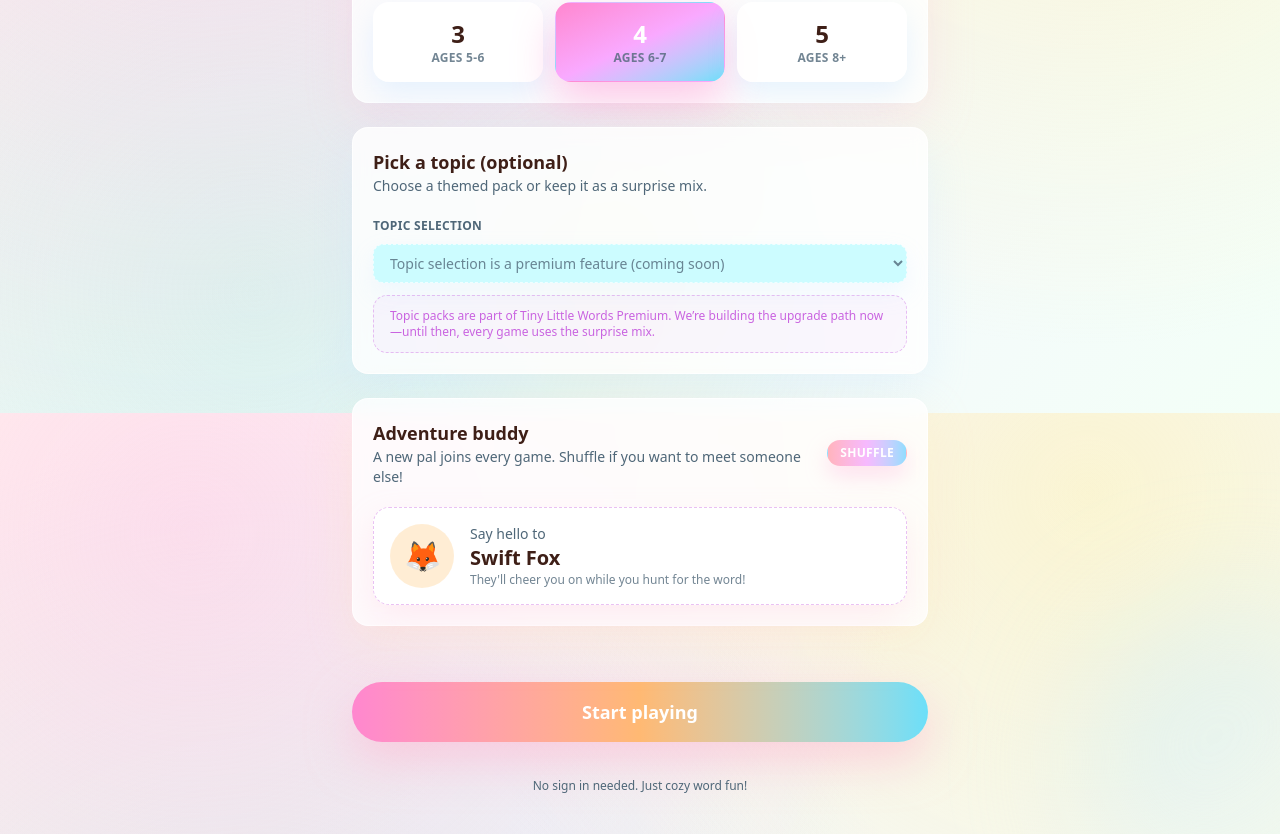
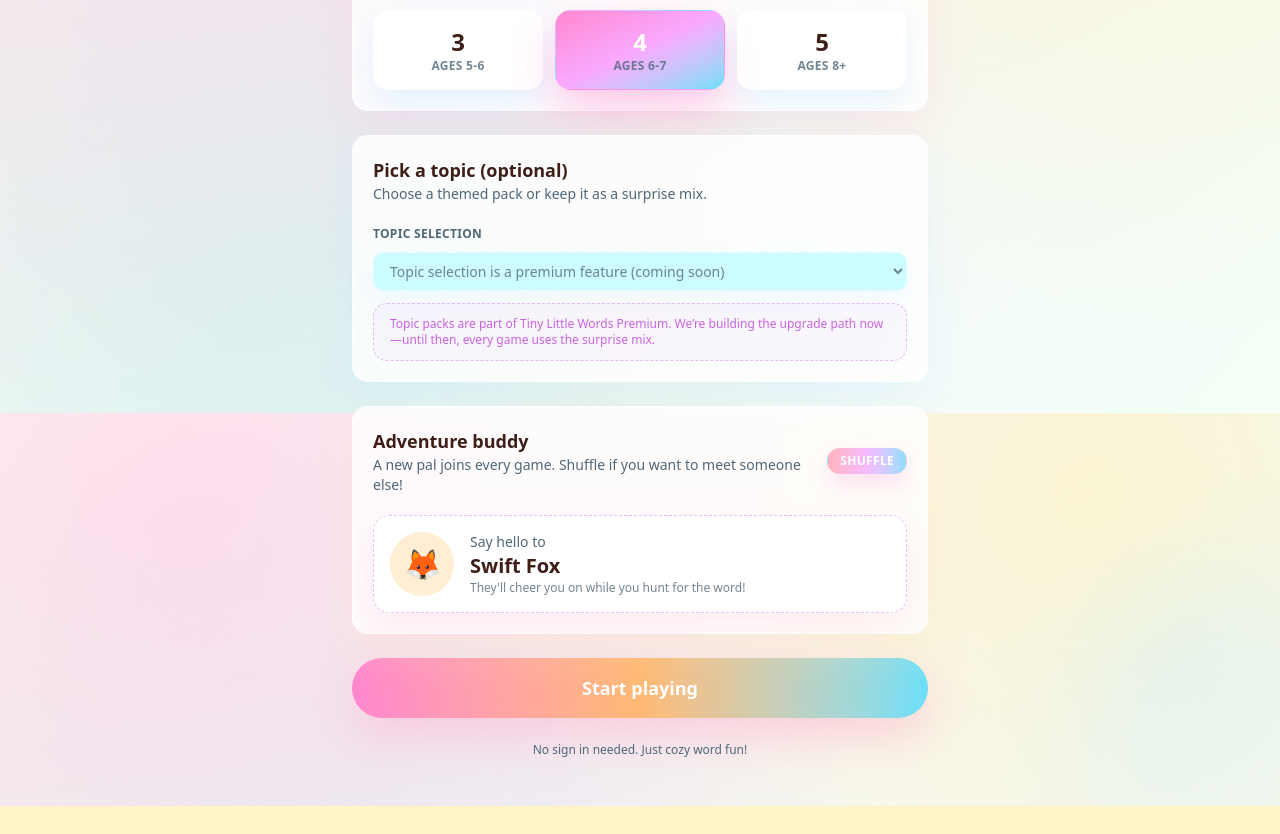
Before and after one commit to weezyiswain/tinylittlewords, a Next.js app in the folder apps/web/: page / in a window 1280 px wide. Shown: the part 387-1221 px from the top of the page. After the commit the page ends 1193 px from the top, so only its background shows below. Built offline with nearby package versions, Linux system fonts and the light colour scheme; no server answers; the database is empty.

Commit message:
staging all files

```diff
--- a/apps/web/src/app/page.tsx
+++ b/apps/web/src/app/page.tsx
@@ -157,7 +157,7 @@ export default function Home() {
   };
 
   return (
-    <main className="relative grid min-h-dvh place-items-center overflow-hidden px-6 py-10 sm:px-10">
+    <main className="relative flex min-h-dvh flex-col items-center overflow-hidden px-4 py-8 pt-[calc(env(safe-area-inset-top,0)+2rem)] sm:px-10 sm:py-12">
       <div className="pointer-events-none absolute inset-0 -z-10">
         <div className="absolute -top-24 left-[-12%] h-64 w-64 rounded-full bg-gradient-to-br from-rose-200/70 via-rose-100/50 to-transparent blur-3xl sm:h-72 sm:w-72" />
         <div className="absolute -bottom-24 right-[-10%] h-72 w-72 rounded-full bg-gradient-to-br from-sky-200/60 via-sky-100/40 to-transparent blur-3xl sm:h-80 sm:w-80" />
@@ -195,12 +195,15 @@ export default function Home() {
             </p>
           </div>
 
-          <div className="mt-5 grid grid-cols-3 gap-3">
+          <div className="mt-5 grid grid-cols-3 gap-3" role="radiogroup" aria-label="Select word length">
             {WORD_LENGTH_OPTIONS.map((lengthOption) => (
               <button
                 key={lengthOption}
                 type="button"
                 onClick={() => setSelectedLength(lengthOption)}
+                role="radio"
+                aria-checked={lengthOption === selectedLength}
+                aria-label={`${lengthOption}-letter words (${AGE_SHORT_COPY[lengthOption]})`}
                 className={cn(
                   "flex h-20 flex-col items-center justify-center rounded-2xl border border-transparent bg-white/85 text-center font-semibold text-foreground shadow-[0_12px_28px_rgba(168,213,255,0.25)] transition-all duration-200 hover:-translate-y-0.5 hover:border-primary/40 hover:shadow-[0_16px_36px_rgba(255,170,214,0.35)] focus-visible:outline-none focus-visible:ring-2 focus-visible:ring-primary/70 focus-visible:ring-offset-2 focus-visible:ring-offset-background",
                   lengthOption === selectedLength
@@ -273,6 +276,7 @@ export default function Home() {
               type="button"
               onClick={handleShuffleAvatar}
               className="inline-flex items-center justify-center rounded-full border border-transparent bg-gradient-to-r from-rose-300/80 via-fuchsia-300/80 to-sky-300/80 px-3 py-1 text-xs font-semibold uppercase tracking-wide text-white shadow-[0_10px_22px_rgba(255,180,220,0.4)] transition hover:shadow-[0_12px_28px_rgba(116,180,255,0.4)] focus-visible:outline-none focus-visible:ring-2 focus-visible:ring-primary/70 focus-visible:ring-offset-2 focus-visible:ring-offset-background"
+              aria-label="Shuffle adventure buddy"
             >
               Shuffle
             </button>
@@ -306,12 +310,12 @@ export default function Home() {
           type="button"
           onClick={handleStart}
           whileTap={{ scale: 0.98 }}
-          className="mt-8 w-full rounded-full bg-gradient-to-r from-[#ff87cf] via-[#ffb973] to-[#6bdff9] px-5 py-4 text-lg font-semibold text-white shadow-[0_18px_45px_rgba(255,174,204,0.5)] transition hover:shadow-[0_20px_55px_rgba(255,174,204,0.55)] focus-visible:outline-none focus-visible:ring-2 focus-visible:ring-primary/70 focus-visible:ring-offset-2 focus-visible:ring-offset-background"
+          className="w-full rounded-full bg-gradient-to-r from-[#ff87cf] via-[#ffb973] to-[#6bdff9] px-5 py-4 text-lg font-semibold text-white shadow-[0_18px_45px_rgba(255,174,204,0.5)] transition hover:shadow-[0_20px_55px_rgba(255,174,204,0.55)] focus-visible:outline-none focus-visible:ring-2 focus-visible:ring-primary/70 focus-visible:ring-offset-2 focus-visible:ring-offset-background"
         >
           Start playing
         </motion.button>
 
-        <p className="mt-3 text-center text-xs text-muted-foreground">
+        <p className="text-center text-xs text-muted-foreground">
           No sign in needed. Just cozy word fun!
         </p>
       </motion.div>
--- a/apps/web/src/app/play/page.tsx
+++ b/apps/web/src/app/play/page.tsx
@@ -734,6 +734,8 @@ export default function PlayPage() {
               <div
                 className="flex items-center justify-between gap-3 rounded-3xl border border-white/70 bg-white/85 px-4 py-3 shadow-[0_18px_45px_rgba(173,216,255,0.3)] backdrop-blur"
                 style={{ backfaceVisibility: "hidden" }}
+                aria-live="polite"
+                role="status"
               >
                 <div className="flex items-center gap-3">
                   <Link
@@ -986,7 +988,7 @@ export default function PlayPage() {
       initial={{ opacity: 0, y: 16 }}
       animate={{ opacity: 1, y: 0 }}
       transition={{ duration: 0.3, ease: "easeOut", delay: 0.1 }}
-      className="mt-auto w-full border-t border-white/60 bg-white/80 px-3 py-3 shadow-[0_-15px_40px_rgba(173,216,255,0.35)] backdrop-blur sm:px-6 lg:px-14 xl:px-20"
+      className="mt-auto w-full border-t border-white/60 bg-white/80 px-3 py-3 pb-[calc(env(safe-area-inset-bottom,0)+0.75rem)] shadow-[0_-15px_40px_rgba(173,216,255,0.35)] backdrop-blur sm:px-6 lg:px-14 xl:px-20"
     >
       <div className="mx-auto flex w-full max-w-6xl flex-col gap-3 px-2 sm:px-4 lg:px-8">
         {KEYBOARD_ROWS.map((row, rowIndex) => (
@@ -1000,6 +1002,7 @@ export default function PlayPage() {
                   }}
                   className="flex h-11 min-w-[3.4rem] items-center justify-center rounded-lg border border-transparent bg-gradient-to-r from-[#ff87cf] via-[#ffb973] to-[#6bdff9] text-xs font-semibold uppercase text-white shadow-[0_14px_32px_rgba(255,174,204,0.45)] transition active:scale-[0.98] sm:h-12 sm:text-sm"
                   disabled={isGameOver || !currentPuzzle || isCheckingWord}
+                  aria-label="Submit guess"
                 >
                   Enter
                 </button>
@@ -1016,6 +1019,7 @@ export default function PlayPage() {
                         onClick={handleBackspace}
                         className="flex h-11 min-w-[3.4rem] items-center justify-center rounded-lg border border-white/70 bg-white/85 text-sm font-semibold text-foreground shadow-[0_10px_22px_rgba(173,216,255,0.35)] transition active:scale-[0.98] sm:h-12 sm:text-base"
                         disabled={isGameOver || !currentPuzzle || isCheckingWord}
+                        aria-label="Delete letter"
                       >
                         ⌫
                       </button>
@@ -1038,6 +1042,7 @@ export default function PlayPage() {
                         (isGameOver || isCheckingWord) && "opacity-70"
                       )}
                       disabled={isGameOver || !currentPuzzle || isCheckingWord}
+                      aria-label={`Letter ${key}`}
                     >
                       {key}
                     </button>
@@ -1063,6 +1068,7 @@ export default function PlayPage() {
                       (isGameOver || isCheckingWord) && "opacity-70"
                     )}
                     disabled={isGameOver || !currentPuzzle || isCheckingWord}
+                    aria-label={`Letter ${key}`}
                   >
                     {key}
                   </button>
```
